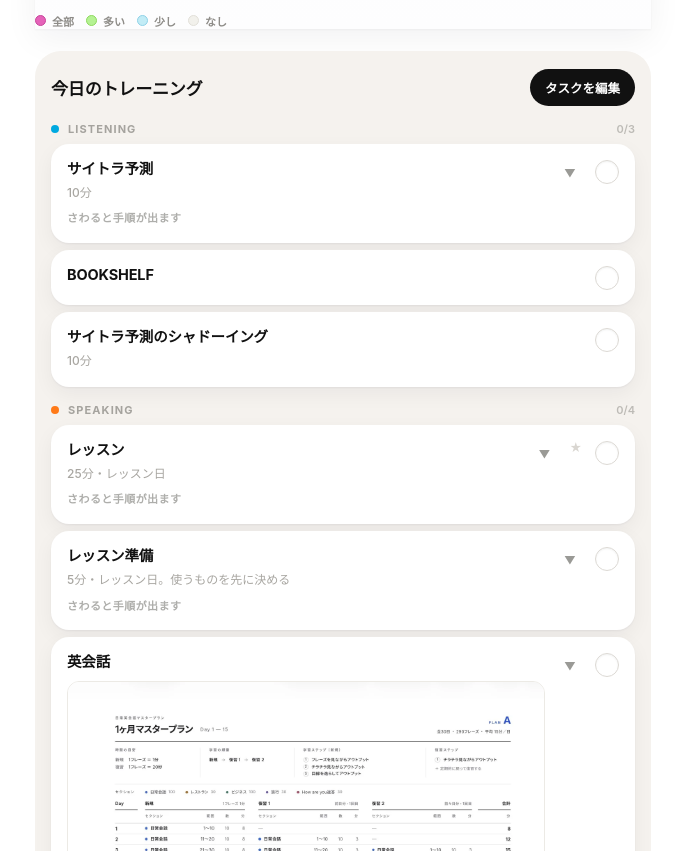
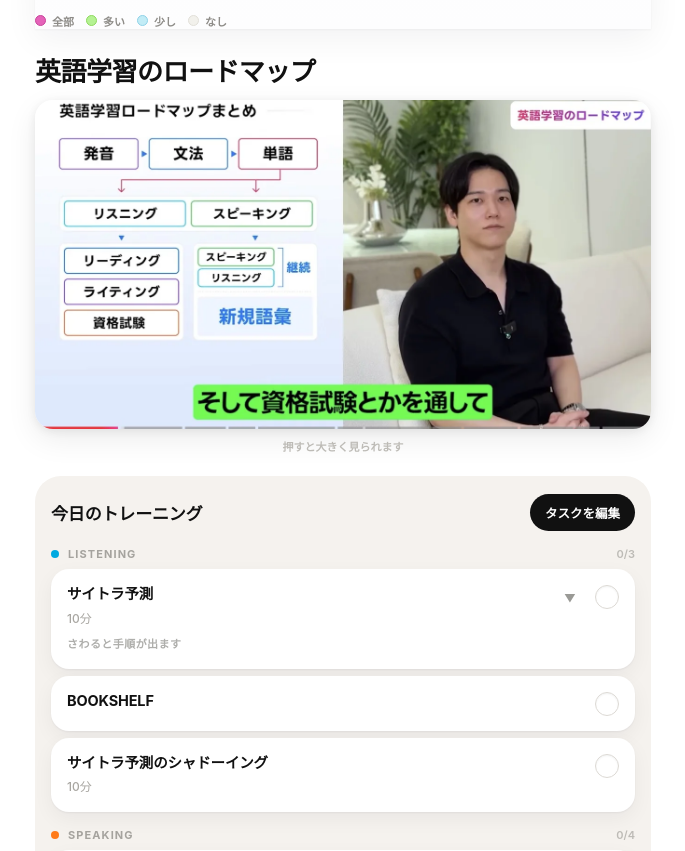
Before and after one commit to Cee-stars/Daily-repsssss, a plain HTML site: page index.html in a window 1280 px wide. Shown: the part 877-1728 px from the top of the page, without its empty margins (297-982 px from the left). Drawn offline with Linux system fonts and the light colour scheme.

Commit message:
Activity の下にロードマップの写真を載せる
・roadmap.webp を追加。もらった JPEG（151KB）を WebP に変換して
  54KB にした。大きさは 1320x707 のまま。
・Activity とタスク一覧のあいだに置いた。見出しは Activity と
  同じ 26px・800 で、写真は画面幅いっぱい・角丸18px・影つき。
・押すと画面いっぱいに開く。既にある openShot をそのまま使った。
・sw.js の FILES に入れたので、通信なしでも出る。

ブラウザで確認：コンソールエラー 0 件、画像の読み込み成功、
置き場所は Activity の後ろ・タスク一覧の前、押すと全画面が開く。

Co-Authored-By: Claude Opus 5 <noreply@anthropic.com>
Claude-Session: https://claude.ai/code/session_011SnoMJqoAJ7dJWP9Ei5HU2

```diff
--- a/index.html
+++ b/index.html
@@ -189,6 +189,20 @@ button{background:none;border:0;cursor:pointer}
 .lg span[data-l="mo"]::before{background:var(--lv-mo);border-color:var(--ln-mo)}
 
 /* ---- タスク ---- */
+/* Activity の下のロードマップ。写真が主役なので枠は最小限 */
+.road{margin:0 0 22px}
+.road h2{
+  margin:0 0 12px;font-family:var(--ui);font-size:26px;font-weight:800;letter-spacing:-.02em;
+}
+.roadShot{
+  display:block;width:100%;padding:0;border:0;background:none;
+  border-radius:18px;overflow:hidden;cursor:zoom-in;
+  box-shadow:0 2px 10px rgba(17,17,17,.07), 0 10px 30px rgba(17,17,17,.08);
+}
+.roadShot img{display:block;width:100%;height:auto}
+.roadShot:active{transform:scale(.995)}
+.roadHint{margin:9px 0 0;text-align:center;font-size:11px;font-weight:600;color:#BDBBB6}
+
 /* 写真の下半分。クリーム色の地に、白い行が並ぶ */
 .tcard{background:var(--sheet);border-radius:26px;padding:18px 16px 14px;margin-bottom:16px}
 .tcard .tt{display:flex;align-items:center;gap:10px;margin-bottom:14px}
@@ -898,6 +912,14 @@ body::before{content:none}   /* 写真の地は真っ白。放射グラデーシ
   <div class="lg">
     <span data-l="vh">全部</span><span data-l="hi">多い</span><span data-l="mo">少し</span><span data-l="lo">なし</span>
   </div>
+</section>
+
+<section class="road">
+  <h2>英語学習のロードマップ</h2>
+  <button class="roadShot" type="button" id="btnRoad" aria-label="ロードマップを大きく見る">
+    <img src="roadmap.webp" alt="英語学習のロードマップ。発音・文法・単語からリスニングとスピーキングへ進み、そこからリーディング・ライティング・資格試験と、スピーキングとリスニングの継続・新規語彙に分かれる図。" width="1320" height="707" decoding="async">
+  </button>
+  <p class="roadHint">押すと大きく見られます</p>
 </section>
 
 <section class="tcard">
@@ -2843,6 +2865,7 @@ $("#wPrev").onclick=()=>shiftMonth(-1);
 $("#wMonth").onclick=()=>{ anchor=today(); sel=today(); render(); };
 $("#wNext").onclick=()=>shiftMonth(1);
 $("#btnEdit").onclick=()=>{ renderEdit(); $("#sheetEdit").classList.add("on"); };
+$("#btnRoad").onclick=()=>openShot("roadmap.webp");
 $("#btnAdd").onclick=()=>{
   const name=$("#newName").value.trim();
   if(!name){ toast("名前を入れてください"); return; }
--- a/sw.js
+++ b/sw.js
@@ -1,8 +1,8 @@
 // DAILY REPS — オフライン用のキャッシュ
-const CACHE = "dailyreps-v75";
+const CACHE = "dailyreps-v76";
 const FILES = ["./", "./index.html", "./manifest.webmanifest",
                "./icon-180.png", "./icon-192.png", "./icon.png",
-               "./plan-a.webp", "./boom.webp", "./fire.webp"];
+               "./plan-a.webp", "./roadmap.webp", "./boom.webp", "./fire.webp"];
 
 self.addEventListener("install", e => {
   e.waitUntil(caches.open(CACHE).then(c => c.addAll(FILES)).then(() => self.skipWaiting()));
```
Also changed, not shown: roadmap.webp (added).
